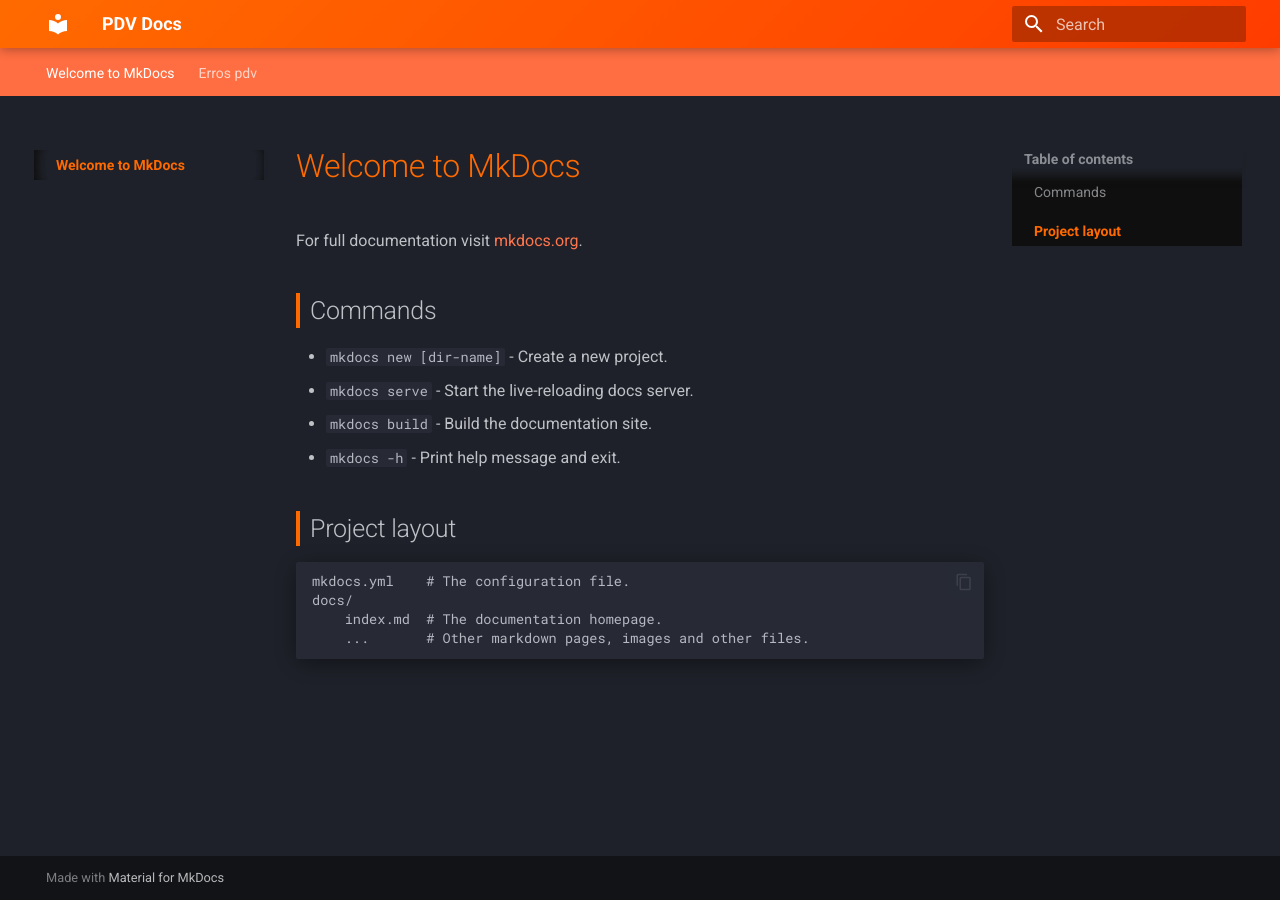
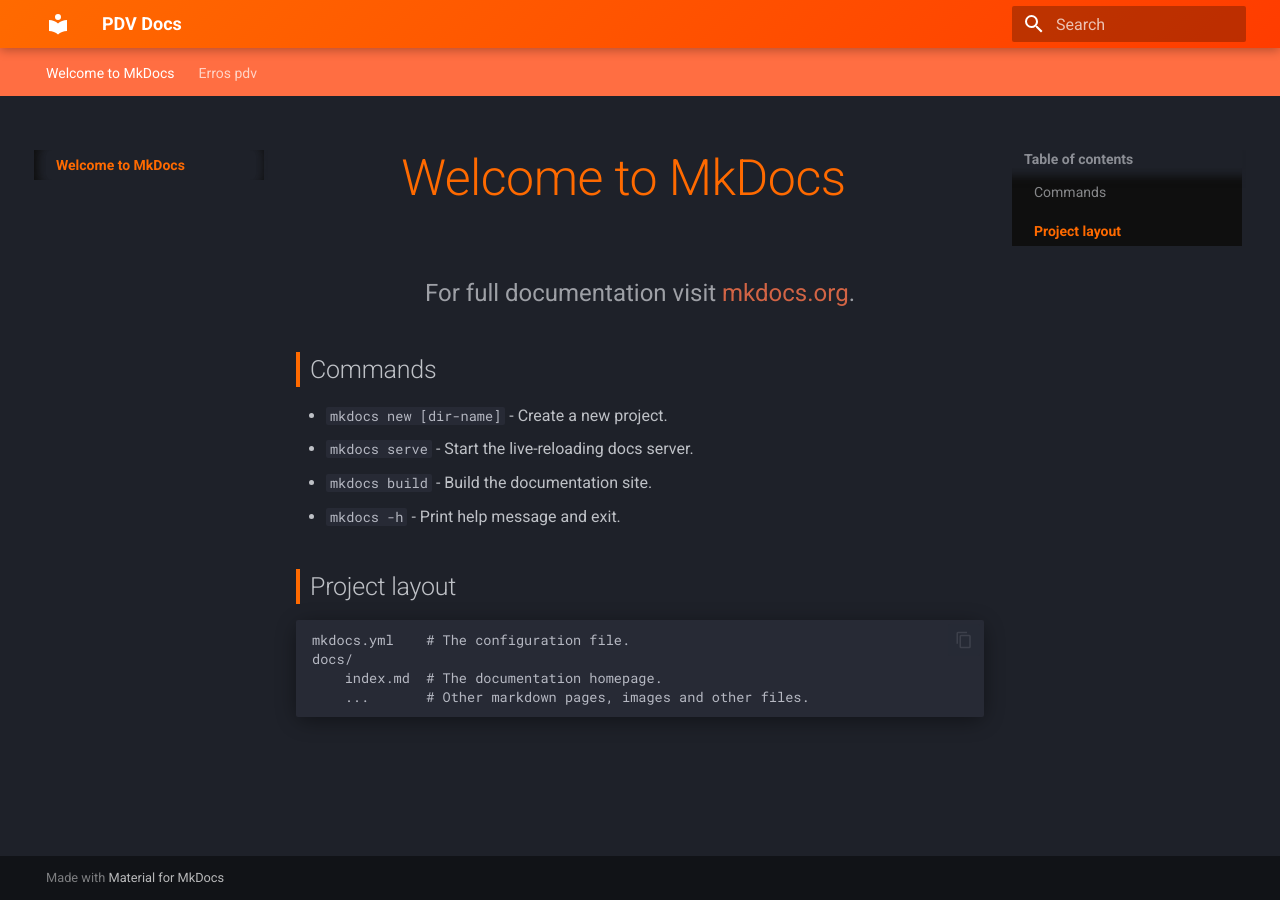
Before and after one commit to Tiagomillos/pdv-docs-1, an MkDocs documentation site: the page built from docs/index.md, in a window 1280 px wide. Built offline with MkDocs 1.6.1 and Material for MkDocs 9.7.7, drawn with Linux system fonts in a browser that asks for light colours.

Commit message:
Adicionado melhorias

```diff
--- a/docs/stylesheets/extra.css
+++ b/docs/stylesheets/extra.css
@@ -14,10 +14,11 @@
   }
 }
 
-/* 🌈 Header chamativo */
+/* 🌈 Header com gradiente + glass */
 .md-header {
   background: linear-gradient(135deg, #ff6a00, #ff3c00);
   box-shadow: 0 2px 10px rgba(0,0,0,0.3);
+  backdrop-filter: blur(10px);
 }
 
 /* 🧭 Sidebar moderna */
@@ -26,14 +27,14 @@
 }
 
 .md-nav__link {
-  transition: all 0.2s ease;
+  transition: all 0.25s ease;
   border-radius: 6px;
   padding: 6px 10px;
 }
 
 .md-nav__link:hover {
   background-color: rgba(255, 106, 0, 0.2);
-  transform: translateX(4px);
+  transform: translateX(6px);
 }
 
 /* 🔥 Link ativo */
@@ -42,7 +43,17 @@
   font-weight: bold;
 }
 
-/* 💎 Botões */
+/* 🎯 Ícones no menu */
+.md-nav__link svg {
+  margin-right: 6px;
+  opacity: 0.8;
+}
+
+.md-nav__link:hover svg {
+  opacity: 1;
+}
+
+/* 💎 Botões estilo SaaS */
 .md-button {
   border-radius: 10px;
   font-weight: bold;
@@ -55,7 +66,7 @@
 }
 
 .md-button--primary:hover {
-  transform: scale(1.05);
+  transform: scale(1.07);
   box-shadow: 0 4px 15px rgba(255, 106, 0, 0.4);
 }
 
@@ -77,7 +88,15 @@
 
 /* 🚀 Títulos */
 .md-typeset h1 {
+  text-align: center;
+  font-size: 2.5rem;
   color: #ff6a00;
+}
+
+.md-typeset h1 + p {
+  text-align: center;
+  font-size: 1.2rem;
+  opacity: 0.8;
 }
 
 .md-typeset h2 {
@@ -85,24 +104,33 @@
   padding-left: 10px;
 }
 
-/* 🧠 Cards */
+/* 🧠 Cards (admonitions) */
 .md-typeset .admonition {
   border-radius: 12px;
   border: none;
   box-shadow: 0 4px 20px rgba(0,0,0,0.3);
+  background: rgba(255,255,255,0.03);
+  border-left: 4px solid #ff6a00;
+  transition: 0.2s;
 }
 
 .md-typeset .admonition:hover {
   transform: translateY(-5px);
-  transition: 0.2s;
 }
 
-/* 🎯 Ícones no menu */
-.md-nav__link svg {
-  margin-right: 6px;
+/* 🔥 Links suaves */
+.md-typeset a {
+  transition: all 0.2s ease;
+}
+
+.md-typeset a:hover {
   opacity: 0.8;
 }
 
-.md-nav__link:hover svg {
-  opacity: 1;
+/* 🎯 HERO BUTTONS */
+.hero-buttons {
+  display: flex;
+  justify-content: center;
+  gap: 15px;
+  margin: 20px 0 40px;
 }
```
